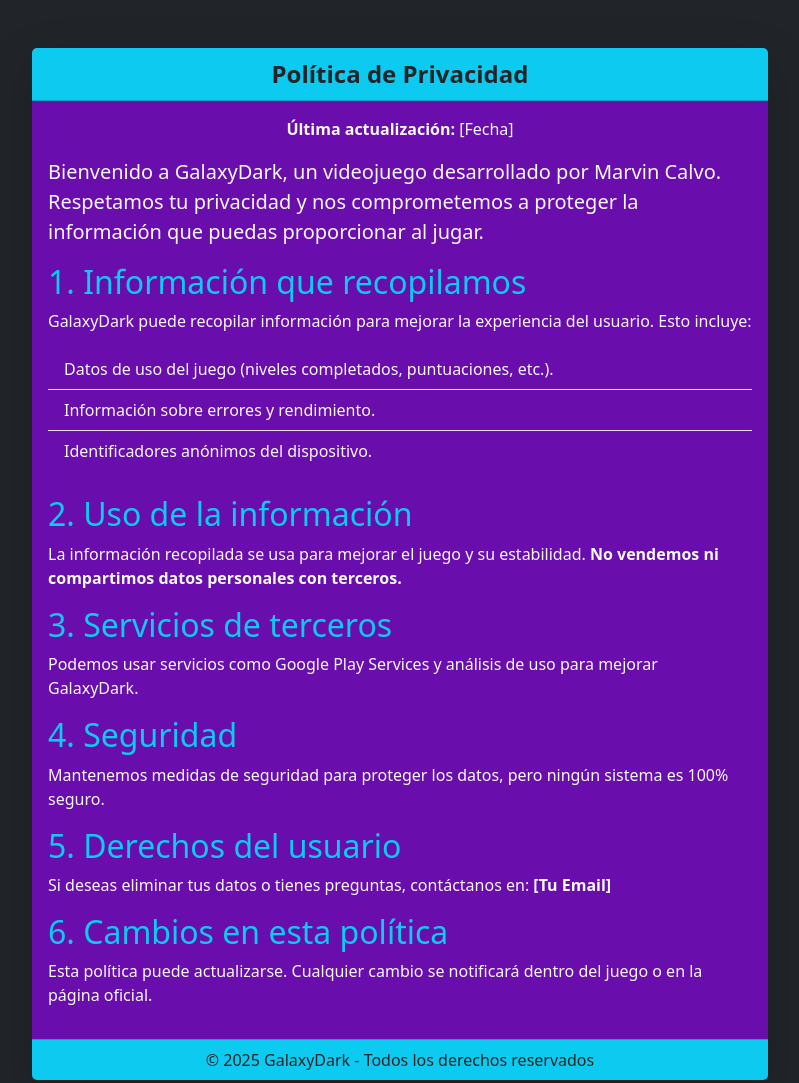
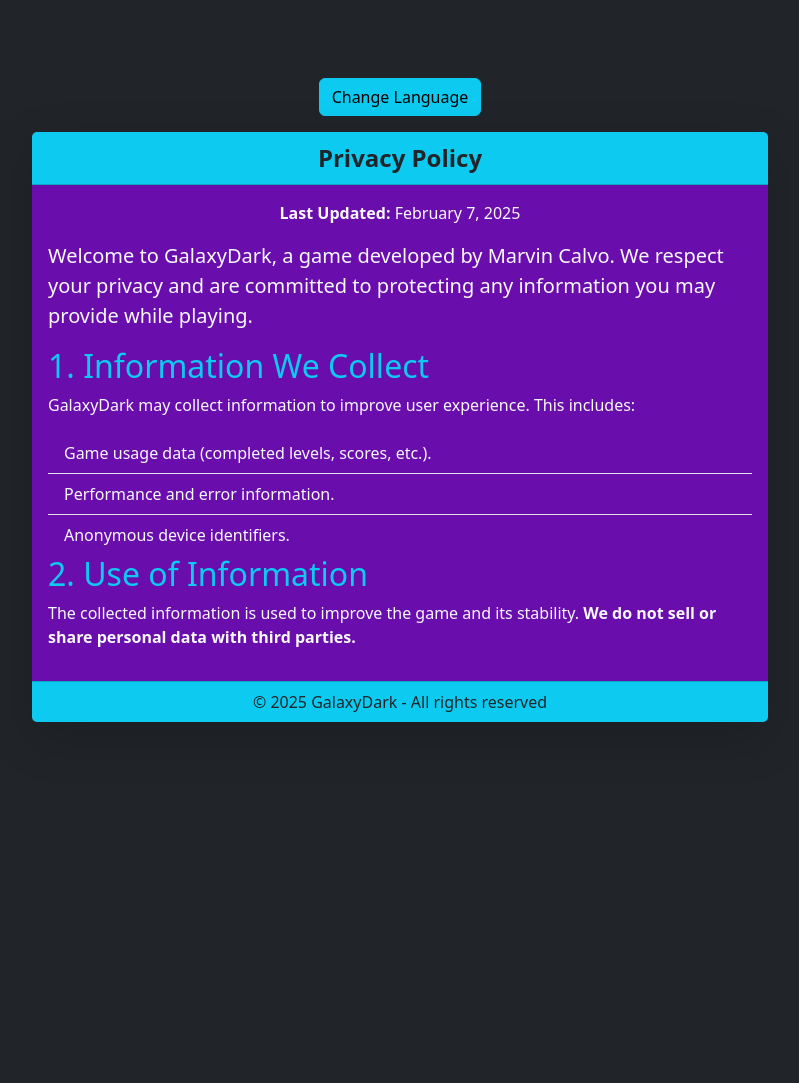
Before and after one commit to MarvinJesus/galaxydark-privacy, a plain HTML site: page index.html in a window 1280 px wide. Shown: the whole page, without its empty margins (240-1039 px from the left). After the commit the page ends 800 px from the top, so only its background shows below. Drawn offline with nearby package versions, Linux system fonts and the light colour scheme.

Commit message:
Added traslate

```diff
--- a/index.html
+++ b/index.html
@@ -1,53 +1,74 @@
 <!DOCTYPE html>
-<html lang="es">
+<html lang="en">
 <head>
     <meta charset="UTF-8">
     <meta name="viewport" content="width=device-width, initial-scale=1.0">
-    <title>Política de Privacidad - GalaxyDark</title>
+    <title>Privacy Policy - GalaxyDark</title>
     <link href="https://cdn.jsdelivr.net/npm/bootstrap@5.3.0/dist/css/bootstrap.min.css" rel="stylesheet">
 </head>
 <body class="bg-dark text-light d-flex justify-content-center align-items-center min-vh-100">
     <div class="container py-5">
         <div class="row justify-content-center">
             <div class="col-lg-8 col-md-10 col-sm-12">
+                <div class="text-center mb-3">
+                    <button class="btn btn-info" onclick="cambiarIdioma()">Change Language</button>
+                </div>
                 <div class="card bg-purple text-light shadow-lg border-0" style="background-color: #6a0dad;">
-                    <div class="card-header bg-info text-dark text-center fw-bold fs-4">
-                        Política de Privacidad
+                    <div class="card-header bg-info text-dark text-center fw-bold fs-4" id="titulo">
+                        Privacy Policy
                     </div>
-                    <div class="card-body">
-                        <p class="text-center"><strong>Última actualización:</strong> [Fecha]</p>
-                        <p class="lead">Bienvenido a <strong>GalaxyDark</strong>, un videojuego desarrollado por <strong>Marvin Calvo</strong>. Respetamos tu privacidad y nos comprometemos a proteger la información que puedas proporcionar al jugar.</p>
+                    <div class="card-body" id="contenido">
+                        <p class="text-center"><strong>Last Updated:</strong> <span id="fecha-actualizacion"></span></p>
+                        <p class="lead">Welcome to <strong>GalaxyDark</strong>, a game developed by <strong>Marvin Calvo</strong>. We respect your privacy and are committed to protecting any information you may provide while playing.</p>
 
-                        <h2 class="text-info">1. Información que recopilamos</h2>
-                        <p>GalaxyDark puede recopilar información para mejorar la experiencia del usuario. Esto incluye:</p>
+                        <h2 class="text-info">1. Information We Collect</h2>
+                        <p>GalaxyDark may collect information to improve user experience. This includes:</p>
                         <ul class="list-group list-group-flush">
-                            <li class="list-group-item bg-purple text-light" style="background-color: #6a0dad;">Datos de uso del juego (niveles completados, puntuaciones, etc.).</li>
-                            <li class="list-group-item bg-purple text-light" style="background-color: #6a0dad;">Información sobre errores y rendimiento.</li>
-                            <li class="list-group-item bg-purple text-light" style="background-color: #6a0dad;">Identificadores anónimos del dispositivo.</li>
+                            <li class="list-group-item bg-purple text-light" style="background-color: #6a0dad;">Game usage data (completed levels, scores, etc.).</li>
+                            <li class="list-group-item bg-purple text-light" style="background-color: #6a0dad;">Performance and error information.</li>
+                            <li class="list-group-item bg-purple text-light" style="background-color: #6a0dad;">Anonymous device identifiers.</li>
                         </ul>
 
-                        <h2 class="text-info mt-4">2. Uso de la información</h2>
-                        <p>La información recopilada se usa para mejorar el juego y su estabilidad. <strong>No vendemos ni compartimos datos personales con terceros.</strong></p>
-
-                        <h2 class="text-info">3. Servicios de terceros</h2>
-                        <p>Podemos usar servicios como Google Play Services y análisis de uso para mejorar GalaxyDark.</p>
-
-                        <h2 class="text-info">4. Seguridad</h2>
-                        <p>Mantenemos medidas de seguridad para proteger los datos, pero ningún sistema es 100% seguro.</p>
-
-                        <h2 class="text-info">5. Derechos del usuario</h2>
-                        <p>Si deseas eliminar tus datos o tienes preguntas, contáctanos en: <strong>[Tu Email]</strong></p>
-
-                        <h2 class="text-info">6. Cambios en esta política</h2>
-                        <p>Esta política puede actualizarse. Cualquier cambio se notificará dentro del juego o en la página oficial.</p>
+                        <h2 class="text-info">2. Use of Information</h2>
+                        <p>The collected information is used to improve the game and its stability. <strong>We do not sell or share personal data with third parties.</strong></p>
                     </div>
                     <div class="card-footer bg-info text-dark text-center">
-                        © 2025 GalaxyDark - Todos los derechos reservados
+                        © 2025 GalaxyDark - All rights reserved
                     </div>
                 </div>
             </div>
         </div>
     </div>
     <script src="https://cdn.jsdelivr.net/npm/bootstrap@5.3.0/dist/js/bootstrap.bundle.min.js"></script>
+    <script>
+        document.getElementById("fecha-actualizacion").textContent = new Date().toLocaleDateString("en-US", {
+            year: "numeric", month: "long", day: "numeric"
+        });
+
+        function cambiarIdioma() {
+            if (document.documentElement.lang === "en") {
+                document.documentElement.lang = "es";
+                document.location.reload();
+            } else {
+                document.documentElement.lang = "en";
+                document.getElementById("titulo").textContent = "Política de Privacidad";
+                document.getElementById("contenido").innerHTML = `
+                    <p class="text-center"><strong>Última actualización:</strong> <span id="fecha-actualizacion"></span></p>
+                    <p class="lead">Bienvenido a <strong>GalaxyDark</strong>, un videojuego desarrollado por <strong>Marvin Calvo</strong>. Respetamos tu privacidad y nos comprometemos a proteger la información que puedas proporcionar al jugar.</p>
+                    <h2 class="text-info">1. Información que recopilamos</h2>
+                    <p>GalaxyDark puede recopilar información para mejorar la experiencia del usuario. Esto incluye:</p>
+                    <ul class="list-group list-group-flush">
+                        <li class="list-group-item bg-purple text-light" style="background-color: #6a0dad;">Datos de uso del juego (niveles completados, puntuaciones, etc.).</li>
+                        <li class="list-group-item bg-purple text-light" style="background-color: #6a0dad;">Información sobre errores y rendimiento.</li>
+                        <li class="list-group-item bg-purple text-light" style="background-color: #6a0dad;">Identificadores anónimos del dispositivo.</li>
+                    </ul>
+                    <h2 class="text-info">2. Uso de la información</h2>
+                    <p>La información recopilada se usa para mejorar el juego y su estabilidad. <strong>No vendemos ni compartimos datos personales con terceros.</strong></p>`;
+                document.getElementById("fecha-actualizacion").textContent = new Date().toLocaleDateString("es-ES", {
+                    year: "numeric", month: "long", day: "numeric"
+                });
+            }
+        }
+    </script>
 </body>
 </html>
```
